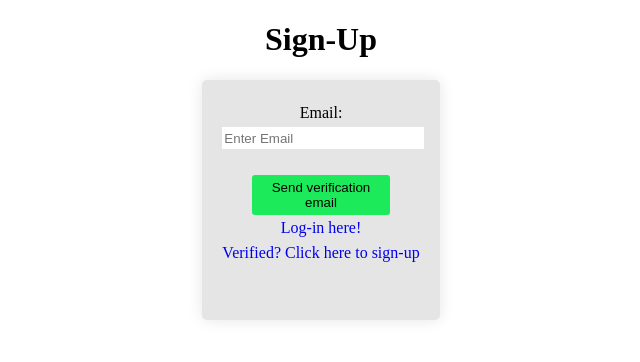
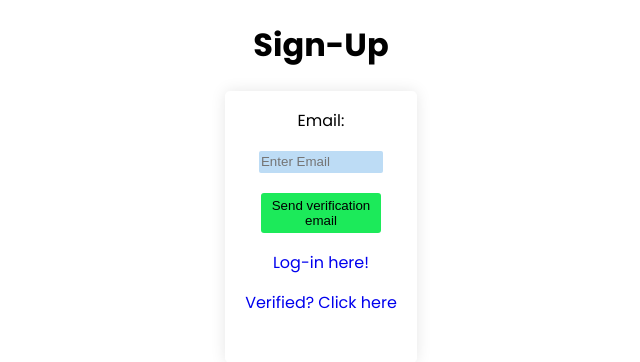
Before and after one commit to Numb11/Secure-Soft, a PHP site: page /Group/verEmailhtml.php in a window 1280 px wide. Shown: the top 362 px of the page, without its empty margins (319-959 px from the left). Run offline with PHP 8.4, Linux system fonts and the light colour scheme.

Commit message:
Some styling and organisation

```diff
--- a/forgotPasshtml.php
+++ b/forgotPasshtml.php
@@ -17,10 +17,11 @@
 
         <form action="resetEmail.php" id="emailForm" method = "POST">
             <label for="email">Email: </label> <br>
+            <br>
             <input type = "email" placeholder = "Enter Email" name="email"><br>
             <br>
             <button type = "submit" id = "verButt">Send reset email </button>
-
+            <br>
             <br>
             <label> <a href="index.php">Log-in here!</a> </label>
 
--- a/log-in.css
+++ b/log-in.css
@@ -1,5 +1,10 @@
+@import url('https://fonts.googleapis.com/css2?family=Poppins:ital,wght@0,100;0,200;0,300;0,400;0,500;0,600;0,700;0,800;0,900;1,100;1,200;1,300;1,400;1,500;1,600;1,700;1,800;1,900&display=swap');
+
+
+
 body{
     text-align: center;
+    font-family: "Poppins", sans-serif;
 
 
 }
@@ -9,12 +14,18 @@ body{
     margin: auto;
     padding: 20px;
     padding-bottom: 30px;
-    background-color: rgb(229, 229, 229);
+    background-color: rgb(255, 255, 255);
     box-shadow: 0 0 15px rgba(0,0,0,0.1);
     display: inline-block;
     text-align:center;
     border-radius: 5px;
-    line-height: 25px;
+    line-height: 20px;
+
+}
+
+label{
+    font-weight: 3px;
+
 
 }
 
@@ -66,11 +77,17 @@ body{
     border-radius: 3px;
 }
 
-#checkbox{
-    height: 15px;
-    background-color: rgb(186, 186, 186);
+input{
+    background-color: rgb(189, 220, 245);
+    width:120px;
+    border-radius: 2px;
+    height: 20px;
+}
 
+.resetPassForm,  button{
+    width:120px;
 }
+
 
 #remember{
     display: inline-block;
--- a/resetPass.php
+++ b/resetPass.php
@@ -35,7 +35,7 @@
                             $replaceUID = hash("sha256", bin2hex(random_bytes(16)));
                             $uPassSQL->bind_param("ss", $replaceUID,$urlEmail);
                             $uPassSQL -> execute();
-                            echo "Password changed, please return to the log-in page :)";
+                            echo "Password changed, please log-in;
 
                         }else{
                             echo "Somehting went wrong, this is not the code we sent you!";
--- a/verEmailhtml.php
+++ b/verEmailhtml.php
@@ -17,13 +17,16 @@
 
         <form action="verEmail.php" id="emailForm" method = "POST">
             <label for="email">Email: </label> <br>
+            <br>
             <input type = "email" placeholder = "Enter Email" name="email"><br>
             <br>
             <button type = "submit" id = "verButt">Send verification email </button>
+            <br>
 
             <br>
             <label> <a href="index.php">Log-in here!</a> </label><br>
-            <label> <a href="signUphtml.php">Verified? Click here to sign-up</a></label>
+            <br>
+            <label> <a href="signUphtml.php">Verified? Click here</a></label>
 
         <br></br>
 
--- a/verified.php
+++ b/verified.php
@@ -23,7 +23,7 @@
 
                     if (strcasecmp($DbUID,$UrlUid) == 0)
                         {
-                            echo "Verified! Please return to the sign-up page";
+                            echo "Verified! Please return to the sign-up page, <a href='../signUphtml.php'>Click here</a>";
                             session_start();
 
                             $stmt = $con->prepare("UPDATE `user` SET Ver = TRUE");
```
Also changed, not shown: index.php (+5 -3 lines), resetPasshtml.php (+6 -2 lines).
